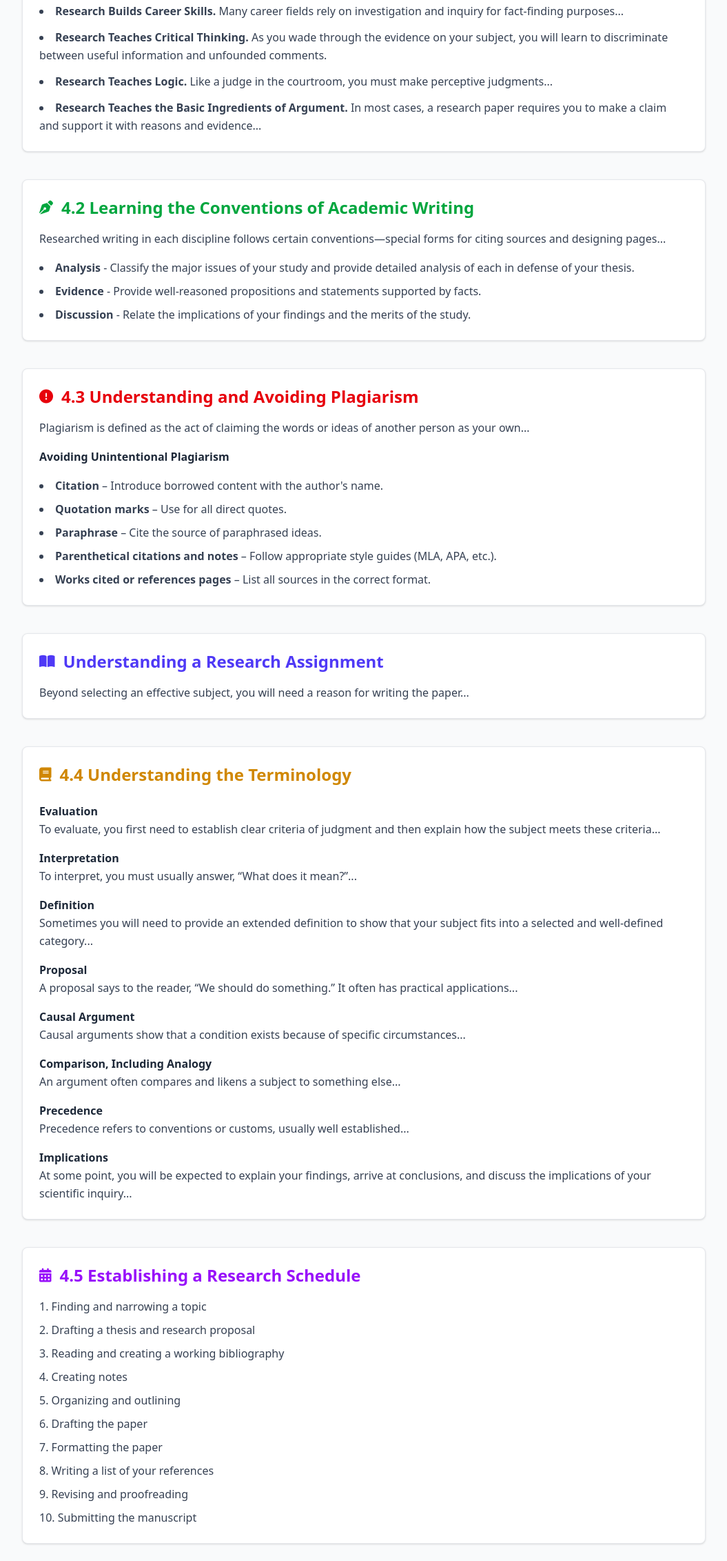
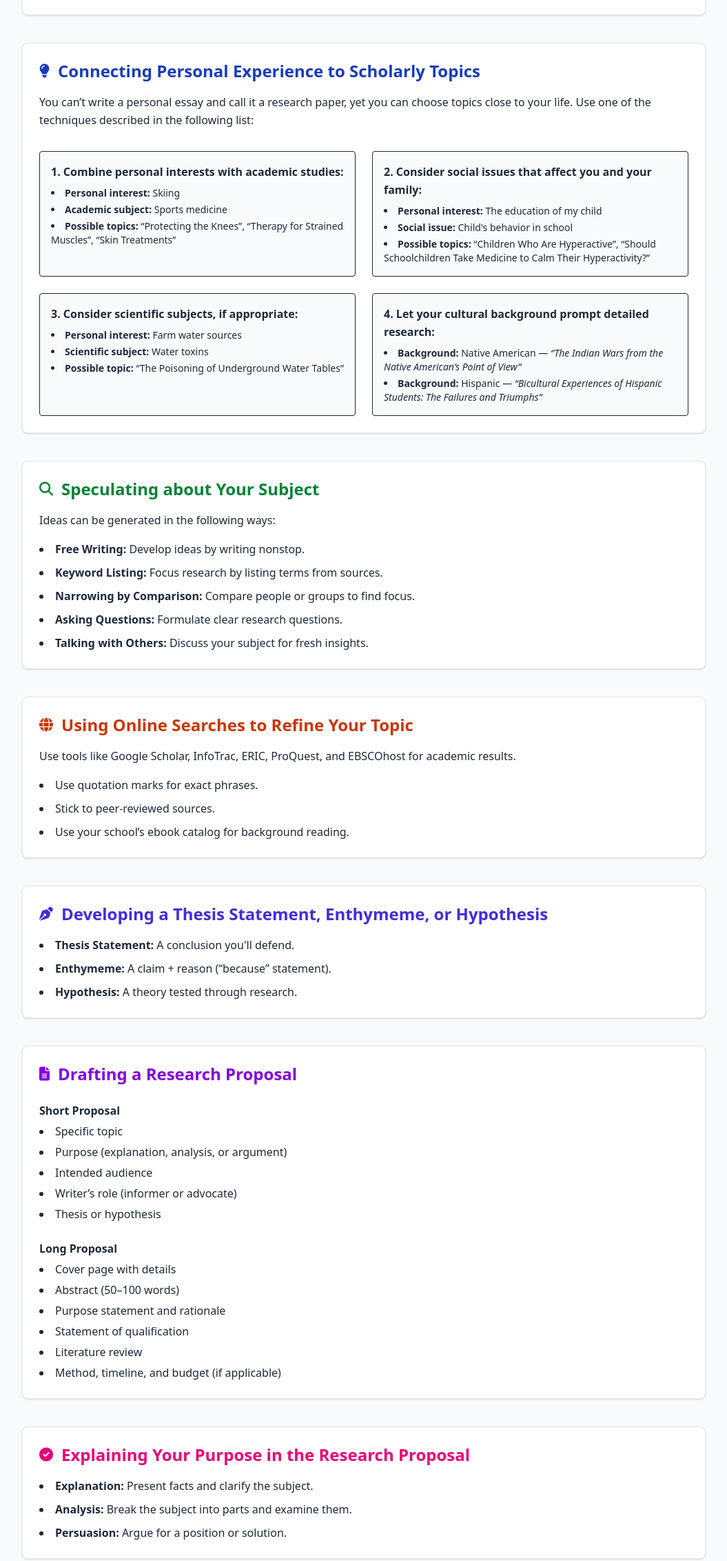
Before and after one commit to OpcodeXe-dev/lesson-week2, a plain HTML site: page index.html in a window 1280 px wide. Shown: the part 352-2615 px from the top of the page at 69% size, without its empty margins (112-1167 px from the left). Drawn offline with nearby package versions, Linux system fonts and the light colour scheme.

Commit message:
Update index.html

```diff
--- a/index.html
+++ b/index.html
@@ -3,106 +3,162 @@
 <head>
   <meta charset="UTF-8" />
   <meta name="viewport" content="width=device-width, initial-scale=1.0" />
-  <title>Lesson Proper for Week 1</title>
+  <title>Lesson Proper for Week 2</title>
   <script src="https://cdn.jsdelivr.net/npm/@tailwindcss/browser@4"></script>
   <link rel="stylesheet" href="https://cdnjs.cloudflare.com/ajax/libs/font-awesome/6.7.2/css/all.min.css" integrity="sha512-Evv84Mr4kqVGRNSgIGL/F/aIDqQb7xQ2vcrdIwxfjThSH8CSR7PBEakCr51Ck+w+/U6swU2Im1vVX0SVk9ABhg==" crossorigin="anonymous" referrerpolicy="no-referrer" />
 </head>
 <body class="bg-gray-50 text-gray-800 font-sans leading-relaxed">
 
+  <!-- Header -->
   <header class="bg-blue-700 text-white py-6 shadow-md">
     <div class="max-w-6xl mx-auto px-4">
-      <h1 class="text-3xl font-bold">Lesson Proper for Week 1</h1>
+      <h1 class="text-3xl font-bold">Lesson Proper for Week 2</h1>
+      <p class="text-base mt-1">Relating Your Personal Ideas to a Scholarly Problem</p>
     </div>
   </header>
 
+  <!-- Main -->
   <main class="max-w-5xl mx-auto px-4 py-8 space-y-10">
 
-    <!-- Section Template -->
+    <!-- Section: Introduction -->
     <section class="bg-white rounded-lg shadow-sm border border-gray-200 p-6 space-y-4">
-      <h2 class="text-2xl font-semibold flex items-center text-blue-600">
-        <i class="fas fa-search mr-3 text-xl"></i>4.1 Why Do Research?
-      </h2>
-      <ul class="space-y-3 list-disc list-inside text-gray-700">
-        <li><strong>Research Teaches Methods of Discovery.</strong> Explanation on a topic prompts you to discover what you know on a topic and what others can teach you...</li>
-        <li><strong>Research Teaches Investigative Skills.</strong> A research project requires you to investigate a subject, gain a grasp of its essentials, and disclose your findings...</li>
-        <li><strong>Research Develops Inquiry-Based Techniques.</strong> With the guidance of your instructor, you are making inquiry...</li>
-        <li><strong>Research Builds Career Skills.</strong> Many career fields rely on investigation and inquiry for fact-finding purposes...</li>
-        <li><strong>Research Teaches Critical Thinking.</strong> As you wade through the evidence on your subject, you will learn to discriminate between useful information and unfounded comments.</li>
-        <li><strong>Research Teaches Logic.</strong> Like a judge in the courtroom, you must make perceptive judgments...</li>
-        <li><strong>Research Teaches the Basic Ingredients of Argument.</strong> In most cases, a research paper requires you to make a claim and support it with reasons and evidence...</li>
+      <p>Try to make a connection between your interests and the inherent issues of the subject. For instance, a student whose mother became seriously addicted to the Internet developed a paper from the personal experiences of her dysfunctional family.</p>
+      <ul class="list-disc list-inside space-y-2">
+        <li>Relate your experiences to scholarly problems and academic disciplines.</li>
+        <li>Speculate about the subject by listing issues, asking questions, engaging in free writing, and using other idea-generating techniques.</li>
       </ul>
     </section>
 
+    <!-- Section: Personal to Academic -->
     <section class="bg-white rounded-lg shadow-sm border border-gray-200 p-6 space-y-4">
-      <h2 class="text-2xl font-semibold flex items-center text-green-600">
-        <i class="fas fa-pen-nib mr-3 text-xl"></i>4.2 Learning the Conventions of Academic Writing
+      <h2 class="text-2xl font-semibold text-blue-800 flex items-center">
+        <i class="fas fa-lightbulb mr-3 text-xl"></i> Connecting Personal Experience to Scholarly Topics
       </h2>
-      <p class="text-gray-700">Researched writing in each discipline follows certain conventions—special forms for citing sources and designing pages...</p>
-      <ul class="list-disc list-inside space-y-2 text-gray-700">
-        <li><strong>Analysis</strong> - Classify the major issues of your study and provide detailed analysis of each in defense of your thesis.</li>
-        <li><strong>Evidence</strong> - Provide well-reasoned propositions and statements supported by facts.</li>
-        <li><strong>Discussion</strong> - Relate the implications of your findings and the merits of the study.</li>
+      <p>You can’t write a personal essay and call it a research paper, yet you can choose topics close to your life. Use one of the techniques described in the following list:</p>
+
+      <!-- Cards -->
+      <div class="grid grid-cols-1 md:grid-cols-2 gap-6 pt-4">
+        <div class="bg-gray-50 p-4 rounded border">
+          <h3 class="font-semibold mb-2 text-gray-800">1. Combine personal interests with academic studies:</h3>
+          <ul class="list-disc list-inside space-y-1 text-sm">
+            <li><strong>Personal interest:</strong> Skiing</li>
+            <li><strong>Academic subject:</strong> Sports medicine</li>
+            <li><strong>Possible topics:</strong> “Protecting the Knees”, “Therapy for Strained Muscles”, “Skin Treatments”</li>
+          </ul>
+        </div>
+
+        <div class="bg-gray-50 p-4 rounded border">
+          <h3 class="font-semibold mb-2 text-gray-800">2. Consider social issues that affect you and your family:</h3>
+          <ul class="list-disc list-inside space-y-1 text-sm">
+            <li><strong>Personal interest:</strong> The education of my child</li>
+            <li><strong>Social issue:</strong> Child's behavior in school</li>
+            <li><strong>Possible topics:</strong> “Children Who Are Hyperactive”, “Should Schoolchildren Take Medicine to Calm Their Hyperactivity?”</li>
+          </ul>
+        </div>
+
+        <div class="bg-gray-50 p-4 rounded border">
+          <h3 class="font-semibold mb-2 text-gray-800">3. Consider scientific subjects, if appropriate:</h3>
+          <ul class="list-disc list-inside space-y-1 text-sm">
+            <li><strong>Personal interest:</strong> Farm water sources</li>
+            <li><strong>Scientific subject:</strong> Water toxins</li>
+            <li><strong>Possible topic:</strong> “The Poisoning of Underground Water Tables”</li>
+          </ul>
+        </div>
+
+        <div class="bg-gray-50 p-4 rounded border">
+          <h3 class="font-semibold mb-2 text-gray-800">4. Let your cultural background prompt detailed research:</h3>
+          <ul class="list-disc list-inside space-y-1 text-sm">
+            <li><strong>Background:</strong> Native American — <em>“The Indian Wars from the Native American’s Point of View”</em></li>
+            <li><strong>Background:</strong> Hispanic — <em>“Bicultural Experiences of Hispanic Students: The Failures and Triumphs”</em></li>
+          </ul>
+        </div>
+      </div>
+    </section>
+
+    <!-- Section: Speculation Techniques -->
+    <section class="bg-white rounded-lg shadow-sm border border-gray-200 p-6 space-y-4">
+      <h2 class="text-2xl font-semibold text-green-700 flex items-center">
+        <i class="fas fa-search mr-3 text-xl"></i> Speculating about Your Subject
+      </h2>
+      <p>Ideas can be generated in the following ways:</p>
+      <ul class="list-disc list-inside space-y-2">
+        <li><strong>Free Writing:</strong> Develop ideas by writing nonstop.</li>
+        <li><strong>Keyword Listing:</strong> Focus research by listing terms from sources.</li>
+        <li><strong>Narrowing by Comparison:</strong> Compare people or groups to find focus.</li>
+        <li><strong>Asking Questions:</strong> Formulate clear research questions.</li>
+        <li><strong>Talking with Others:</strong> Discuss your subject for fresh insights.</li>
       </ul>
     </section>
 
+    <!-- Section: Online Search -->
     <section class="bg-white rounded-lg shadow-sm border border-gray-200 p-6 space-y-4">
-      <h2 class="text-2xl font-semibold flex items-center text-red-600">
-        <i class="fas fa-exclamation-circle mr-3 text-xl"></i>4.3 Understanding and Avoiding Plagiarism
+      <h2 class="text-2xl font-semibold text-orange-700 flex items-center">
+        <i class="fas fa-globe mr-3 text-xl"></i> Using Online Searches to Refine Your Topic
       </h2>
-      <p class="text-gray-700">Plagiarism is defined as the act of claiming the words or ideas of another person as your own...</p>
-      <h3 class="font-semibold mt-4 text-gray-800">Avoiding Unintentional Plagiarism</h3>
-      <ul class="list-disc list-inside space-y-2 text-gray-700">
-        <li><strong>Citation</strong> – Introduce borrowed content with the author's name.</li>
-        <li><strong>Quotation marks</strong> – Use for all direct quotes.</li>
-        <li><strong>Paraphrase</strong> – Cite the source of paraphrased ideas.</li>
-        <li><strong>Parenthetical citations and notes</strong> – Follow appropriate style guides (MLA, APA, etc.).</li>
-        <li><strong>Works cited or references pages</strong> – List all sources in the correct format.</li>
+      <p>Use tools like Google Scholar, InfoTrac, ERIC, ProQuest, and EBSCOhost for academic results.</p>
+      <ul class="list-disc list-inside space-y-2">
+        <li>Use quotation marks for exact phrases.</li>
+        <li>Stick to peer-reviewed sources.</li>
+        <li>Use your school’s ebook catalog for background reading.</li>
       </ul>
     </section>
 
+    <!-- Section: Thesis & Hypothesis -->
     <section class="bg-white rounded-lg shadow-sm border border-gray-200 p-6 space-y-4">
-      <h2 class="text-2xl font-semibold flex items-center text-indigo-600">
-        <i class="fas fa-book-open mr-3 text-xl"></i>Understanding a Research Assignment
+      <h2 class="text-2xl font-semibold text-indigo-700 flex items-center">
+        <i class="fas fa-pen-nib mr-3 text-xl"></i> Developing a Thesis Statement, Enthymeme, or Hypothesis
       </h2>
-      <p class="text-gray-700">Beyond selecting an effective subject, you will need a reason for writing the paper...</p>
+      <ul class="list-disc list-inside space-y-2">
+        <li><strong>Thesis Statement:</strong> A conclusion you'll defend.</li>
+        <li><strong>Enthymeme:</strong> A claim + reason (“because” statement).</li>
+        <li><strong>Hypothesis:</strong> A theory tested through research.</li>
+      </ul>
     </section>
 
+    <!-- Section: Proposals -->
     <section class="bg-white rounded-lg shadow-sm border border-gray-200 p-6 space-y-6">
-      <h2 class="text-2xl font-semibold flex items-center text-yellow-600">
-        <i class="fas fa-book mr-3 text-xl"></i>4.4 Understanding the Terminology
+      <h2 class="text-2xl font-semibold text-purple-700 flex items-center">
+        <i class="fas fa-file-alt mr-3 text-xl"></i> Drafting a Research Proposal
       </h2>
-      <div class="space-y-4 text-gray-700">
-        <div><h3 class="font-semibold text-gray-800">Evaluation</h3><p>To evaluate, you first need to establish clear criteria of judgment and then explain how the subject meets these criteria...</p></div>
-        <div><h3 class="font-semibold text-gray-800">Interpretation</h3><p>To interpret, you must usually answer, “What does it mean?”...</p></div>
-        <div><h3 class="font-semibold text-gray-800">Definition</h3><p>Sometimes you will need to provide an extended definition to show that your subject fits into a selected and well-defined category...</p></div>
-        <div><h3 class="font-semibold text-gray-800">Proposal</h3><p>A proposal says to the reader, “We should do something.” It often has practical applications...</p></div>
-        <div><h3 class="font-semibold text-gray-800">Causal Argument</h3><p>Causal arguments show that a condition exists because of specific circumstances...</p></div>
-        <div><h3 class="font-semibold text-gray-800">Comparison, Including Analogy</h3><p>An argument often compares and likens a subject to something else...</p></div>
-        <div><h3 class="font-semibold text-gray-800">Precedence</h3><p>Precedence refers to conventions or customs, usually well established...</p></div>
-        <div><h3 class="font-semibold text-gray-800">Implications</h3><p>At some point, you will be expected to explain your findings, arrive at conclusions, and discuss the implications of your scientific inquiry...</p></div>
+      <div>
+        <h3 class="font-semibold text-gray-800 mb-1">Short Proposal</h3>
+        <ul class="list-disc list-inside space-y-1">
+          <li>Specific topic</li>
+          <li>Purpose (explanation, analysis, or argument)</li>
+          <li>Intended audience</li>
+          <li>Writer’s role (informer or advocate)</li>
+          <li>Thesis or hypothesis</li>
+        </ul>
+      </div>
+
+      <div>
+        <h3 class="font-semibold text-gray-800 mb-1">Long Proposal</h3>
+        <ul class="list-disc list-inside space-y-1">
+          <li>Cover page with details</li>
+          <li>Abstract (50–100 words)</li>
+          <li>Purpose statement and rationale</li>
+          <li>Statement of qualification</li>
+          <li>Literature review</li>
+          <li>Method, timeline, and budget (if applicable)</li>
+        </ul>
       </div>
     </section>
 
+    <!-- Section: Purpose Types -->
     <section class="bg-white rounded-lg shadow-sm border border-gray-200 p-6 space-y-4">
-      <h2 class="text-2xl font-semibold flex items-center text-purple-600">
-        <i class="fas fa-calendar-alt mr-3 text-xl"></i>4.5 Establishing a Research Schedule
+      <h2 class="text-2xl font-semibold text-pink-600 flex items-center">
+        <i class="fas fa-circle-check mr-3 text-xl"></i> Explaining Your Purpose in the Research Proposal
       </h2>
-      <ol class="list-decimal list-inside space-y-2 text-gray-700">
-        <li>Finding and narrowing a topic</li>
-        <li>Drafting a thesis and research proposal</li>
-        <li>Reading and creating a working bibliography</li>
-        <li>Creating notes</li>
-        <li>Organizing and outlining</li>
-        <li>Drafting the paper</li>
-        <li>Formatting the paper</li>
-        <li>Writing a list of your references</li>
-        <li>Revising and proofreading</li>
-        <li>Submitting the manuscript</li>
-      </ol>
+      <ul class="list-disc list-inside space-y-2">
+        <li><strong>Explanation:</strong> Present facts and clarify the subject.</li>
+        <li><strong>Analysis:</strong> Break the subject into parts and examine them.</li>
+        <li><strong>Persuasion:</strong> Argue for a position or solution.</li>
+      </ul>
     </section>
 
   </main>
 
+  <!-- Footer -->
   <footer class="bg-gray-100 mt-10 py-6 text-center text-sm text-gray-500 border-t">
     <p>&copy; 2025 Academic Research Guide</p>
   </footer>
```
